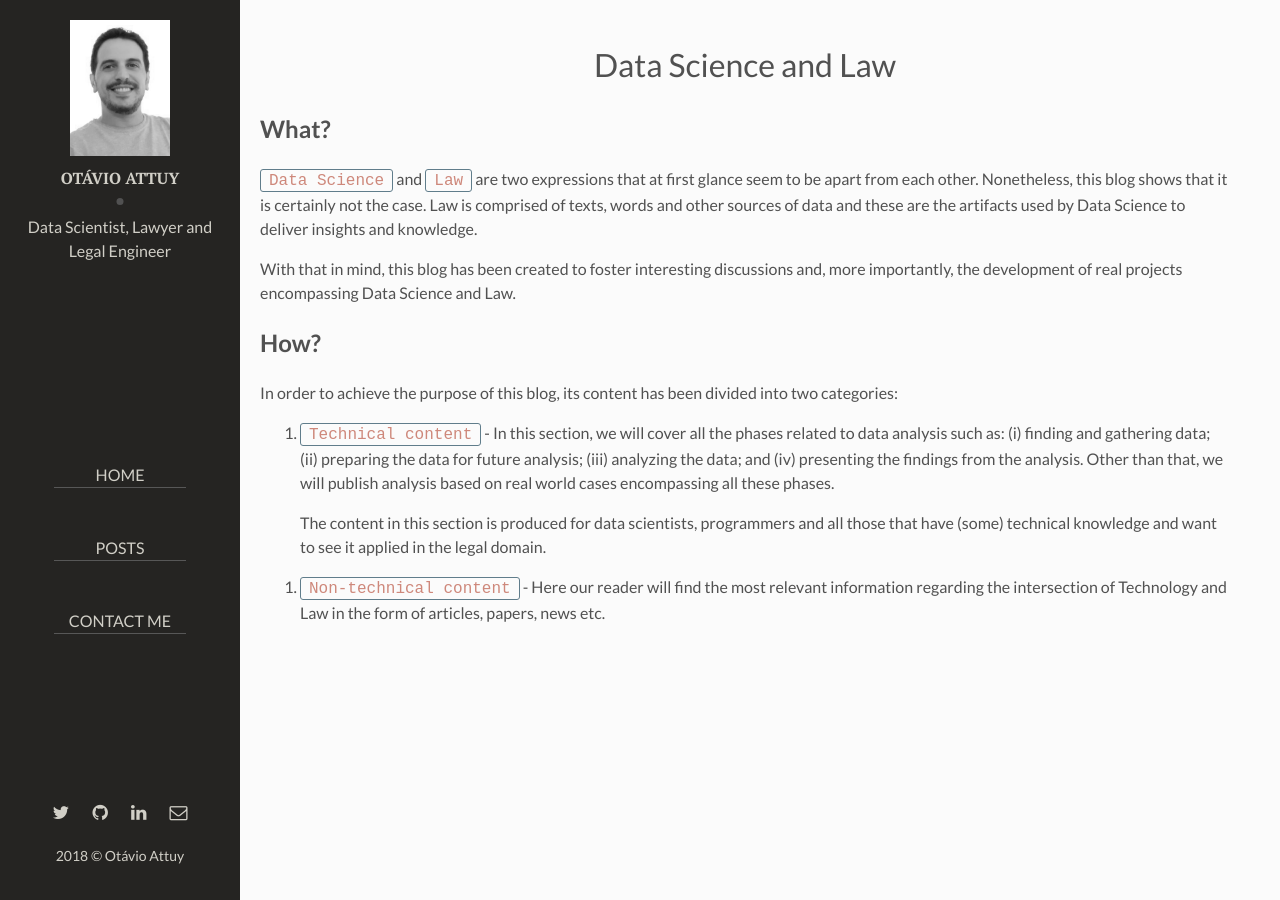
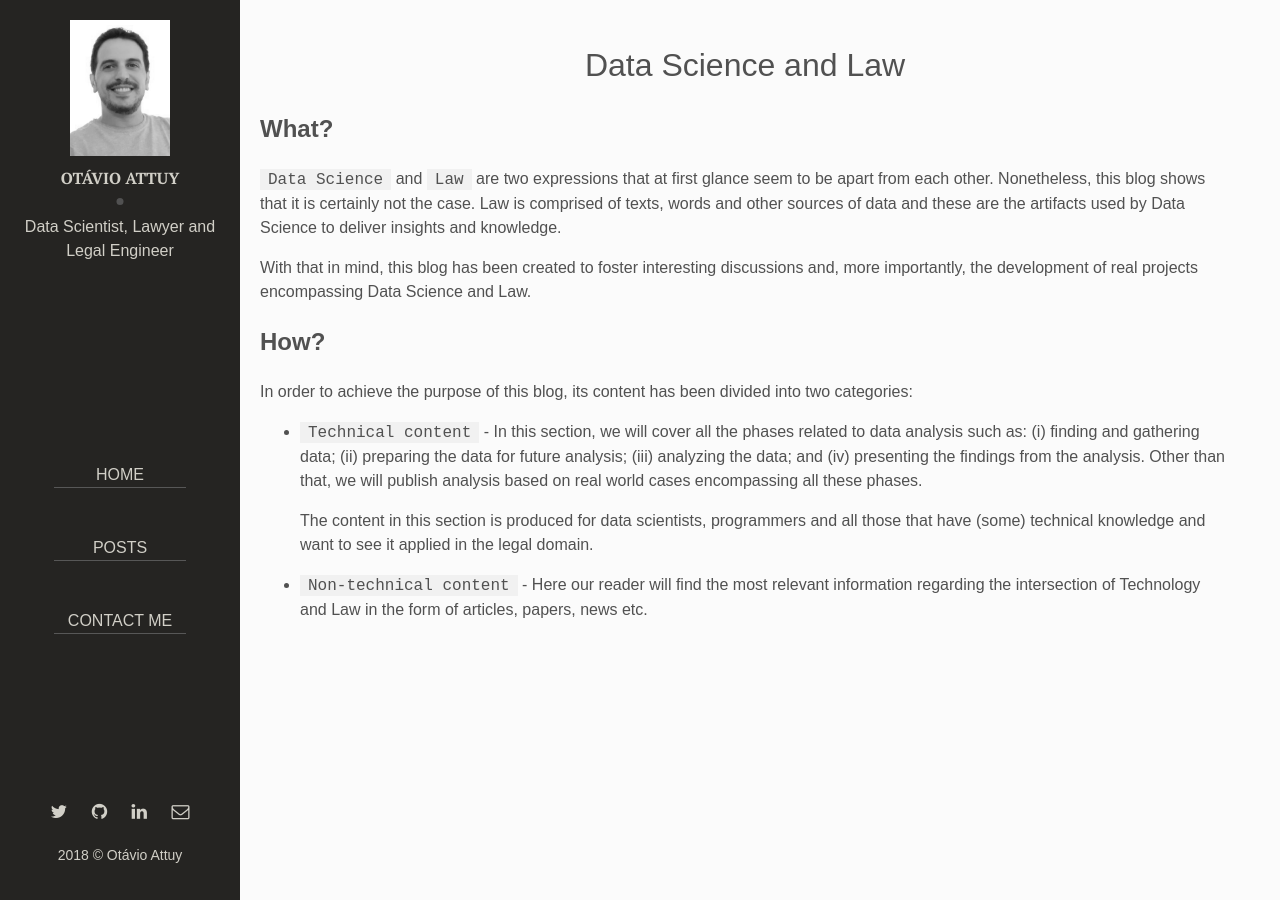
Before and after one commit to omattuy/data_science_and_law, a Jekyll site: the page built from index.markdown, in a window 1280 px wide. Built offline with Jekyll 4.4.1, drawn with Linux system fonts in a browser that asks for light colours.

Commit message:
New style

```diff
--- a/assets/css/main.css
+++ b/assets/css/main.css
@@ -444,11 +444,8 @@ template {
 }
 
 .highlighter-rouge {
-  color: #ce887b;
   font-weight: 400;
-  border: 1px solid #607D8B;
-  -webkit-border-radius: 3px;
-          border-radius: 3px;
+  background-color: rgba(0, 0, 0, 0.04);;
   padding: 0.1rem 0.5rem;
 }
 
@@ -773,7 +770,7 @@ html {
 }
 
 body {
-  font-family: 'Lato', sans-serif;
+  font-family: Arial, sans-serif;
   color: #515151;
   background-color: #fbfbfb;
   margin: 0;
--- a/index.markdown
+++ b/index.markdown
@@ -15,7 +15,7 @@ With that in mind, this blog has been created to foster interesting discussions
 
 In order to achieve the purpose of this blog, its content has been divided into two categories:
 
-1. ``Technical content`` - In this section, we will cover all the phases related to data analysis such as: (i) finding and gathering data; (ii) preparing the data for future analysis; (iii) analyzing the data; and (iv) presenting the findings from the analysis. Other than that, we will publish analysis based on real world cases encompassing all these phases.
+* ``Technical content`` - In this section, we will cover all the phases related to data analysis such as: (i) finding and gathering data; (ii) preparing the data for future analysis; (iii) analyzing the data; and (iv) presenting the findings from the analysis. Other than that, we will publish analysis based on real world cases encompassing all these phases.
 
 <ol>
 
@@ -23,4 +23,4 @@ The content in this section is produced for data scientists, programmers and all
 
 </ol>
 
-1. ``Non-technical content`` - Here our reader will find the most relevant information regarding the intersection of Technology and Law in the form of articles, papers, news etc.
+* ``Non-technical content`` - Here our reader will find the most relevant information regarding the intersection of Technology and Law in the form of articles, papers, news etc.
```
